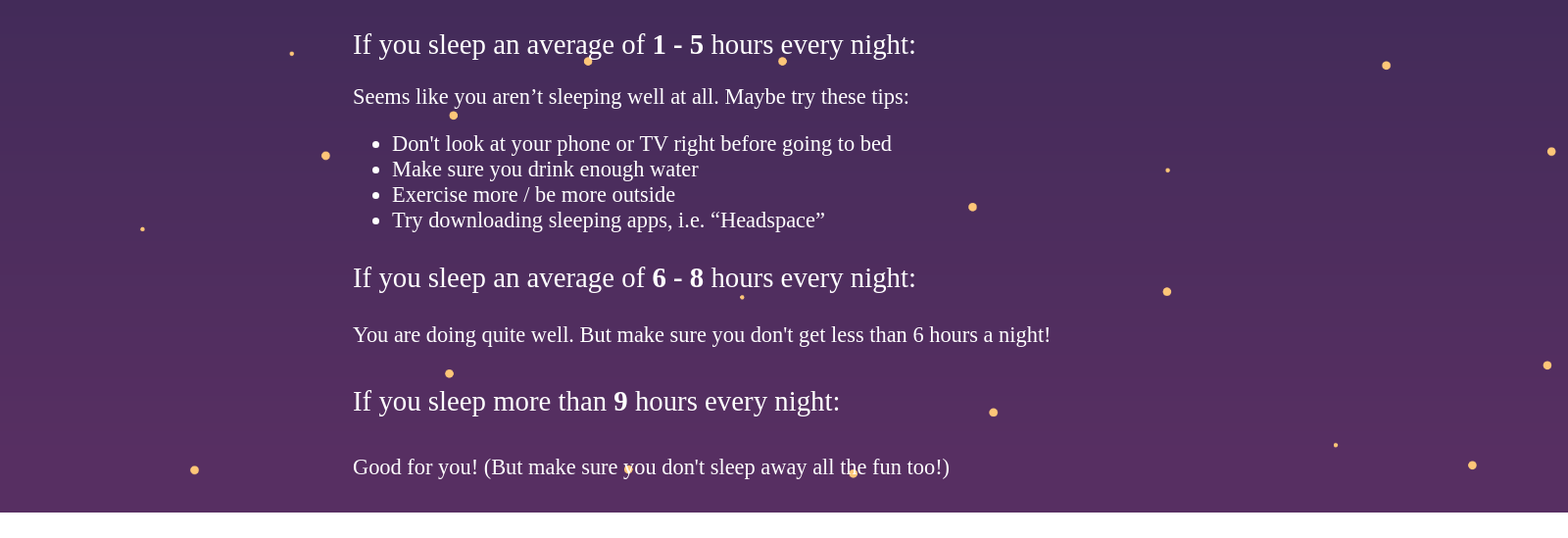
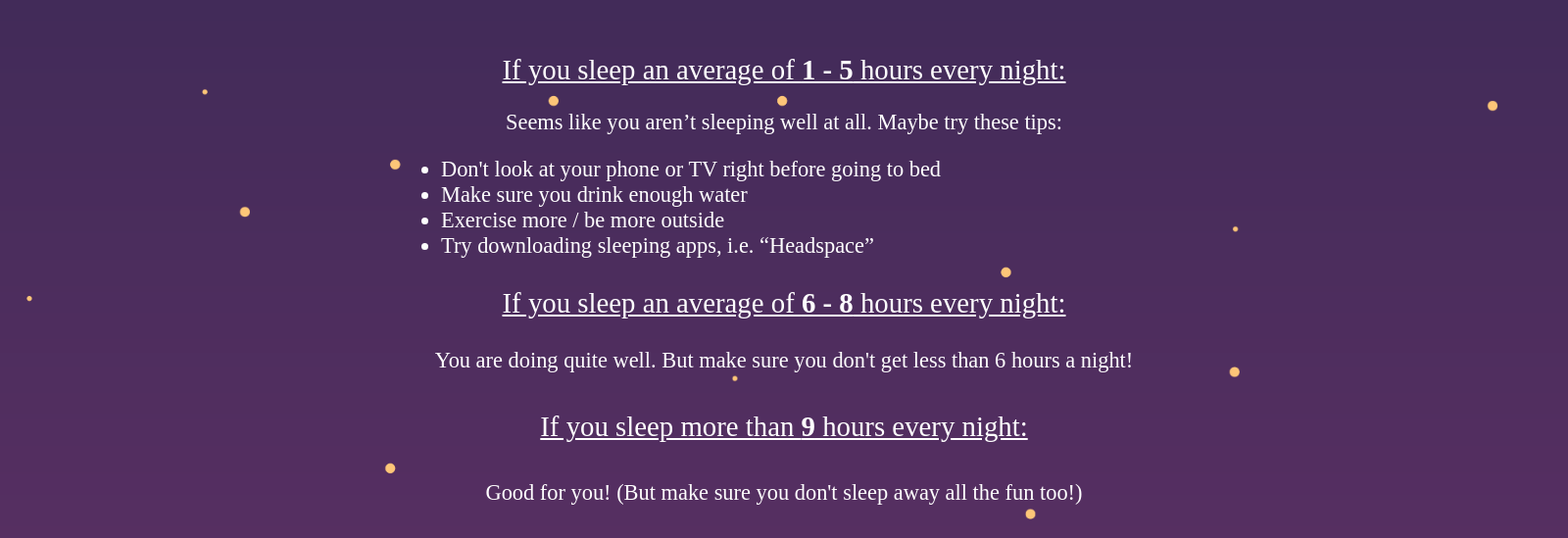
Before and after one commit to ninaknoph/NINAElectronApp-master, an Electron app: page www/index.html in a window 1600 px wide. Shown: the part 708-1257 px from the top of the page at 98% size. Before the commit the page ends 1231 px from the top, so only its background shows below. Drawn offline with Linux system fonts and the light colour scheme; a web font is replaced by a local one.

Commit message:
initial changes

```diff
--- a/www/index.html
+++ b/www/index.html
@@ -34,7 +34,10 @@
 
     <div class="score hidden">
       <h2>
-        If you sleep an average of <strong>1 - 5</strong> hours every night:
+        <u>
+          If you sleep an average of <strong>1 - 5</strong> hours every
+          night:</u
+        >
       </h2>
       <p>Seems like you aren’t sleeping well at all. Maybe try these tips:</p>
       <ul>
@@ -45,14 +48,19 @@
       </ul>
 
       <h3>
-        If you sleep an average of <strong>6 - 8</strong> hours every night:
+        <u>
+          If you sleep an average of <strong>6 - 8</strong> hours every
+          night:</u
+        >
       </h3>
       <p>
         You are doing quite well. But make sure you don't get less than 6 hours
         a night!
       </p>
 
-      <h4>If you sleep more than <strong>9</strong> hours every night:</h4>
+      <h4>
+        <u>If you sleep more than <strong>9</strong> hours every night:</u>
+      </h4>
       <p>Good for you! (But make sure you don't sleep away all the fun too!)</p>
     </div>
 
--- a/www/style.css
+++ b/www/style.css
@@ -14,9 +14,9 @@ body {
 
 body {
   background-image: url("background.png");
-  background-repeat: no-repeat;
+  background-repeat: no-repeat center center fixed;
   background-position: 50% 50%;
-  background-size: 170%;
+  background-size: 200%;
   color: white;
   font-family: "raleway";
 }
@@ -132,6 +132,7 @@ img {
 #output-field {
   font-size: 1.8rem;
   font-weight: 700;
+  margin-bottom: 50px;
 }
 
 .five-days-sleep {
@@ -144,7 +145,7 @@ img {
 .score {
   padding: 10px;
   margin-top: -20px;
-  margin-left: 350px;
+  text-align: center;
   font-weight: 300;
 }
 
@@ -170,12 +171,13 @@ p {
 
 ul {
   margin-top: 10px;
+  margin-left: 400px;
+  text-align: left;
 }
 
 ul li {
   font-size: 1.4rem;
   font-weight: 300;
-  text-align: left;
 }
 
 .sleepAverage {
```
